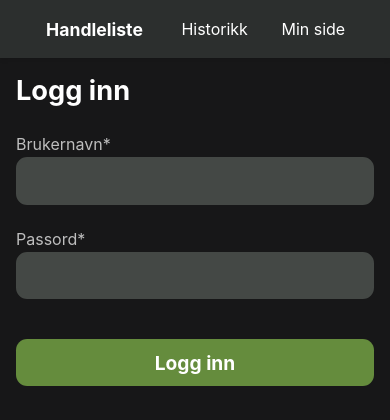
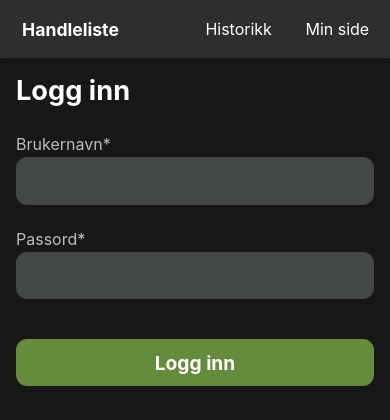
Before and after one commit to iQU-AS/fagprove-gerhard, a FastAPI app: page /login/ in a window 390 px wide. Shown: the top 420 px of the page. Run offline with FastAPI, Linux system fonts and the light colour scheme; parts of the project's set-up code (start-up, migrations or seed data) failed here and were passed over.

Commit message:
nav padding

```diff
--- a/handlelistesystem/static/style/nav.css
+++ b/handlelistesystem/static/style/nav.css
@@ -34,3 +34,9 @@ nav .site-title {
     font-size: 1.1rem;
     font-weight: bold;
 }
+
+@media screen and (max-width: 45rem) {
+    nav {
+        padding: 0.5rem 0.5rem;
+    }
+}
```
